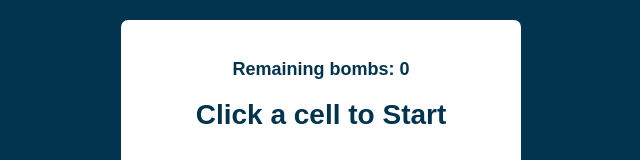
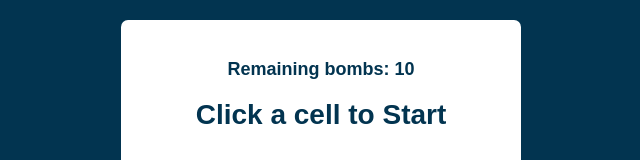
Before and after one commit to yukoliesh/mine-sweeper-game, a React (Create React App) app: page / in a window 1280 px wide. Shown: the top 160 px of the page, without its empty margins (319-959 px from the left). Built offline with nearby package versions, Linux system fonts and the light colour scheme.

Commit message:
updating bomb state

```diff
--- a/src/component/Board.jsx
+++ b/src/component/Board.jsx
@@ -120,7 +120,7 @@ const Board = ({ height, width, bombs }) => {
       return data;
     };
 
-    const [bombCount, setBombCount] = React.useState(0);
+    const [bombCount, setBombCount] = React.useState(bombs);
     const [gameStatus, setGameStatus] = React.useState("Click a cell to Start");
     const [boardData, setBoardData] = React.useState(initBoardData(height, width, bombs));
     const [showAlert, setShowAlert] = React.useState(false);
```
